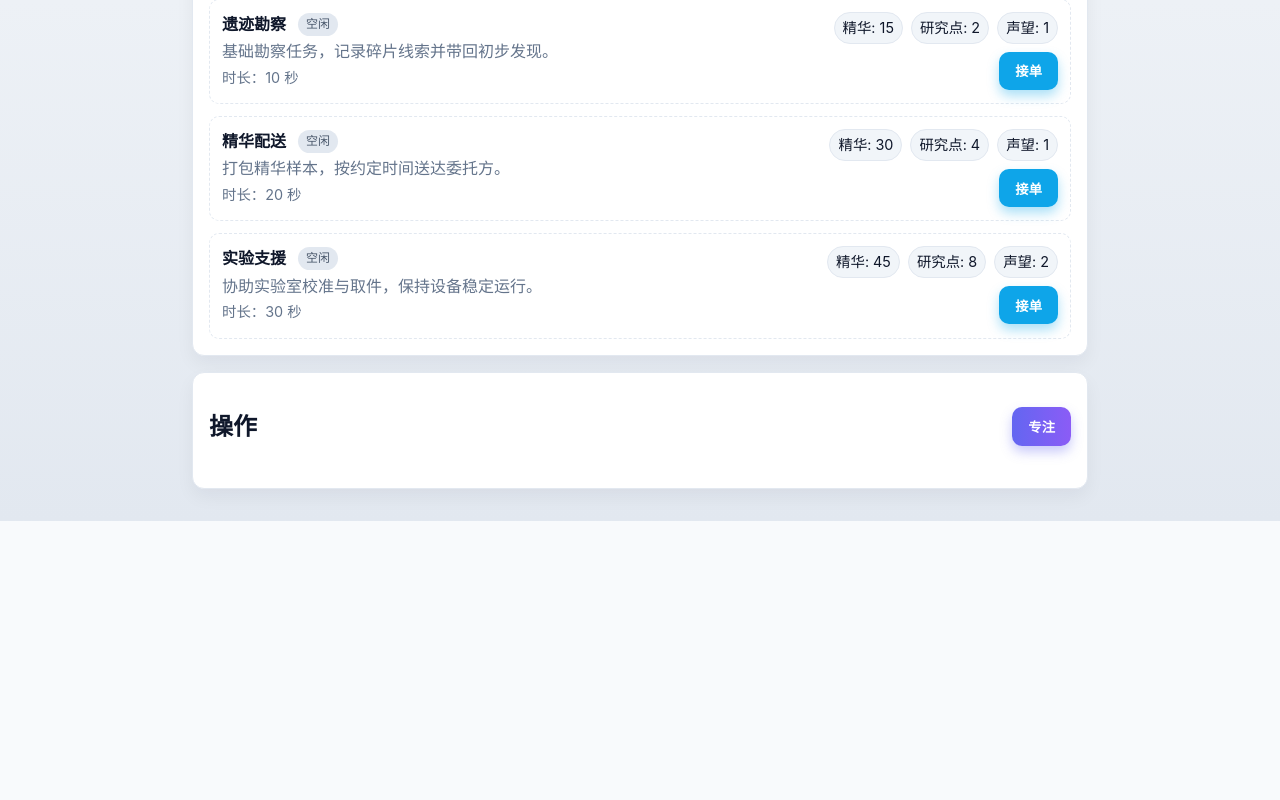
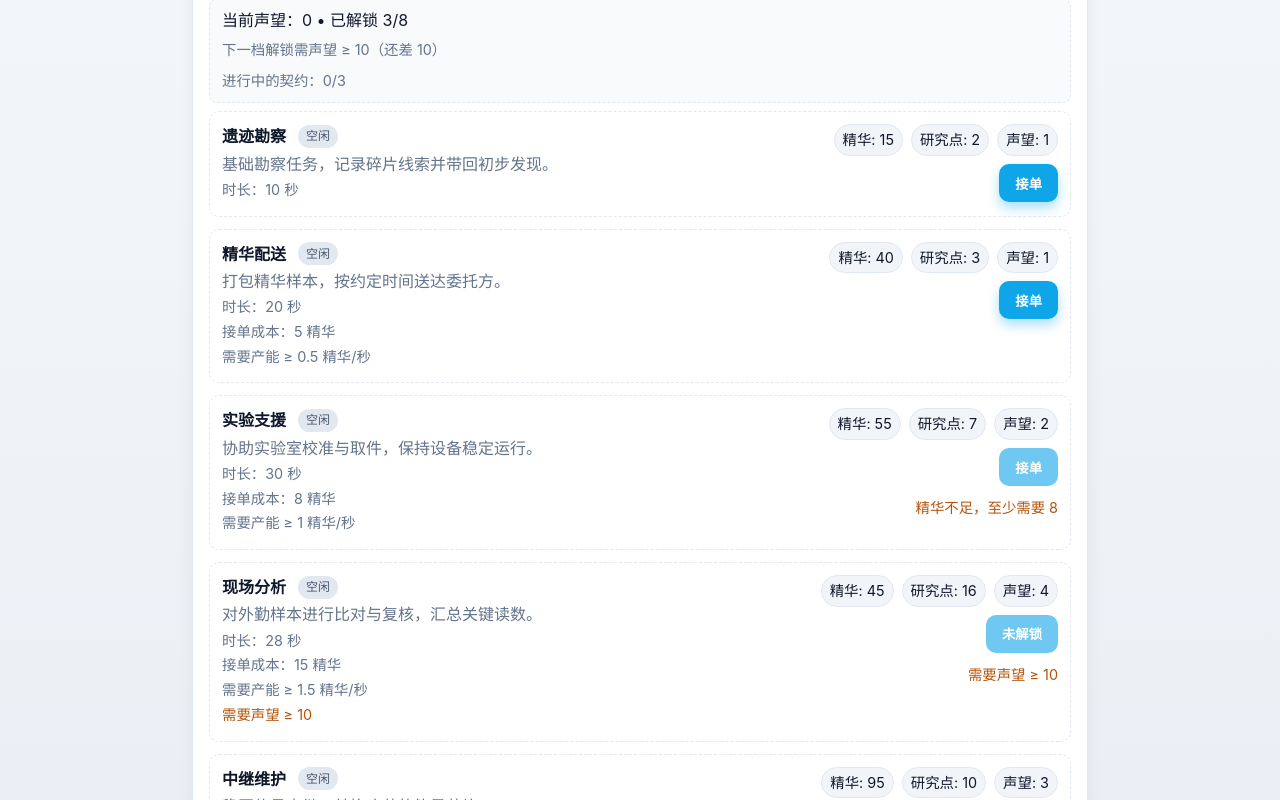
Before and after one commit to NeezerGu/xxgame, a React (Vite) app: page / in a window 1280 px wide. Shown: the part 520-1320 px from the top of the page. Before the commit the page ends 1041 px from the top, so only its background shows below. Built offline with nearby package versions, Linux system fonts and the light colour scheme.

Commit message:
Add contract accept constraints and UI hints

```diff
--- a/src/App.tsx
+++ b/src/App.tsx
@@ -7,6 +7,7 @@ import { getContractProgress } from "@engine/contracts";
 import type { GameState } from "@engine/types";
 import { UPGRADE_DEFINITIONS } from "@engine/data/upgrades";
 import { RESEARCH_DEFINITIONS } from "@engine/data/research";
+import { CONTRACT_DEFINITIONS } from "@engine/data/contracts";
 import { canBuyResearch } from "@engine/research";
 import { getDefaultLocale, persistLocale, t, type Locale, type MessageKey } from "./i18n";
 
@@ -201,6 +202,17 @@ function safeReadStorage(key: string): string | null {
   };
 
   const ascendProgress = Math.min(1, gameState.resources.essence / ASCEND_THRESHOLD);
+  const reputation = gameState.resources.reputation;
+  const activeContracts = gameState.contracts.slots.filter((slot) => slot.status === "active").length;
+  const unlockedContracts = CONTRACT_DEFINITIONS.filter(
+    (def) => (def.requiredReputation ?? 0) <= reputation
+  ).length;
+  const totalContracts = CONTRACT_DEFINITIONS.length;
+  const nextUnlockReputation = CONTRACT_DEFINITIONS.filter(
+    (def) => (def.requiredReputation ?? 0) > reputation
+  )
+    .map((def) => def.requiredReputation ?? 0)
+    .sort((a, b) => a - b)[0];
   const focusLabel =
     focusCooldownRemaining > 0
       ? t("actions.focusWithCooldown", { seconds: (focusCooldownRemaining / 1000).toFixed(1) }, locale)
@@ -274,11 +286,49 @@ function safeReadStorage(key: string): string | null {
               <h2>{t("contracts.title", undefined, locale)}</h2>
               <p className="muted small">{t("contracts.hint", undefined, locale)}</p>
             </div>
+            <div className="reputation-summary">
+              <div>
+                {t(
+                  "contracts.reputationSummary",
+                  { reputation, unlocked: unlockedContracts, total: totalContracts },
+                  locale
+                )}
+              </div>
+              <div className="muted small">
+                {nextUnlockReputation !== undefined
+                  ? t(
+                      "contracts.nextUnlock",
+                      { required: nextUnlockReputation, delta: Math.max(0, nextUnlockReputation - reputation) },
+                      locale
+                    )
+                  : t("contracts.allUnlocked", undefined, locale)}
+              </div>
+              <div className="muted small">
+                {t("contracts.capacity", { active: activeContracts, max: gameState.contracts.maxSlots }, locale)}
+              </div>
+            </div>
             <div className="contract-list">
               {gameState.contracts.slots.map((slot) => {
+                const def = CONTRACT_DEFINITIONS.find((item) => item.id === slot.id);
+                const requiredReputation = def?.requiredReputation ?? 0;
+                const acceptCost = def?.acceptCostEssence ?? 0;
+                const requiredEssencePerSecond = def?.requiredEssencePerSecond ?? 0;
+                const isUnlocked = reputation >= requiredReputation;
                 const progress = getContractProgress(slot);
                 const isActive = slot.status === "active";
                 const isCompleted = slot.status === "completed";
+                const hasCapacity = activeContracts < gameState.contracts.maxSlots || isActive || isCompleted;
+                const hasEssenceForCost = gameState.resources.essence >= acceptCost;
+                const meetsEssenceRate = gameState.production.perSecond >= requiredEssencePerSecond;
+                const disabledReason = !isUnlocked
+                  ? t("contracts.requireReputation", { required: requiredReputation }, locale)
+                  : !hasCapacity
+                    ? t("contracts.reason.capacity", { max: gameState.contracts.maxSlots }, locale)
+                    : !hasEssenceForCost
+                      ? t("contracts.reason.cost", { cost: acceptCost }, locale)
+                      : !meetsEssenceRate
+                        ? t("contracts.reason.eps", { eps: requiredEssencePerSecond }, locale)
+                        : undefined;
                 return (
                   <div className="contract-row" key={slot.id}>
                     <div className="contract-info">
@@ -298,6 +348,21 @@ function safeReadStorage(key: string): string | null {
                           locale
                         )}
                       </div>
+                      {acceptCost > 0 ? (
+                        <div className="muted small">
+                          {t("contracts.acceptCost", { cost: acceptCost }, locale)}
+                        </div>
+                      ) : null}
+                      {requiredEssencePerSecond > 0 ? (
+                        <div className="muted small">
+                          {t("contracts.requiredEps", { eps: requiredEssencePerSecond }, locale)}
+                        </div>
+                      ) : null}
+                      {!isUnlocked ? (
+                        <div className="muted small warning">
+                          {t("contracts.requireReputation", { required: requiredReputation }, locale)}
+                        </div>
+                      ) : null}
                       {isActive ? (
                         <div className="progress-bar contract-progress">
                           <div className="progress-fill" style={{ width: `${progress * 100}%` }} />
@@ -326,12 +391,15 @@ function safeReadStorage(key: string): string | null {
                       ) : (
                         <button
                           className="action-button secondary"
-                          disabled={isActive}
+                          disabled={isActive || !isUnlocked || !hasCapacity || !hasEssenceForCost || !meetsEssenceRate}
                           onClick={() => setGameState((prev) => applyAction(prev, { type: "acceptContract", contractId: slot.id }))}
                         >
-                          {t("contracts.accept", undefined, locale)}
+                          {isUnlocked
+                            ? t("contracts.accept", undefined, locale)
+                            : t("contracts.locked", undefined, locale)}
                         </button>
                       )}
+                      {disabledReason ? <div className="muted small warning">{disabledReason}</div> : null}
                     </div>
                   </div>
                 );
--- a/src/engine/contracts.ts
+++ b/src/engine/contracts.ts
@@ -5,9 +5,7 @@ import type { ContractsState, ContractSlot, GameState } from "./types";
 const DEFAULT_CONTRACT_SLOTS = BASE_CONTRACT_SLOTS;
 
 export function createInitialContractsState(maxSlots: number = DEFAULT_CONTRACT_SLOTS): ContractsState {
-  const desiredSlots = Math.min(maxSlots, CONTRACT_DEFINITIONS.length);
-  const available = CONTRACT_DEFINITIONS.slice(0, desiredSlots);
-  const slots: ContractSlot[] = available.map((def) => ({
+  const slots: ContractSlot[] = CONTRACT_DEFINITIONS.map((def) => ({
     id: def.id,
     nameKey: def.nameKey,
     descriptionKey: def.descriptionKey,
@@ -19,7 +17,7 @@ export function createInitialContractsState(maxSlots: number = DEFAULT_CONTRACT_
 
   return {
     slots,
-    maxSlots: desiredSlots
+    maxSlots: Math.min(maxSlots, CONTRACT_DEFINITIONS.length)
   };
 }
 
@@ -30,6 +28,24 @@ export function acceptContract(state: GameState, contractId: ContractId): GameSt
   }
 
   const slot = state.contracts.slots[slotIndex];
+  const activeSlots = state.contracts.slots.filter((s) => s.status === "active").length;
+  const def = findContractDefinition(contractId);
+  const requiredReputation = def.requiredReputation ?? 0;
+  const requiredEssencePerSecond = def.requiredEssencePerSecond ?? 0;
+  const acceptCostEssence = def.acceptCostEssence ?? 0;
+
+  if (state.resources.reputation < requiredReputation) {
+    return state;
+  }
+  if (state.production.perSecond < requiredEssencePerSecond) {
+    return state;
+  }
+  if (state.resources.essence < acceptCostEssence) {
+    return state;
+  }
+  if (activeSlots >= state.contracts.maxSlots) {
+    return state;
+  }
   if (slot.status !== "idle") {
     return state;
   }
@@ -42,6 +58,10 @@ export function acceptContract(state: GameState, contractId: ContractId): GameSt
 
   return {
     ...state,
+    resources: {
+      ...state.resources,
+      essence: state.resources.essence - acceptCostEssence
+    },
     contracts: replaceSlot(state.contracts, slotIndex, updatedSlot)
   };
 }
@@ -130,30 +150,22 @@ export function refreshContractFromDefinition(slot: ContractSlot): ContractSlot
 
 export function ensureContractSlotCount(state: GameState, desiredMaxSlots: number): GameState {
   const clampedDesired = Math.min(desiredMaxSlots, CONTRACT_DEFINITIONS.length);
-  const currentSlots = state.contracts.slots.length;
-  if (clampedDesired <= currentSlots && clampedDesired <= state.contracts.maxSlots) {
-    return state;
+  const withAllDefinitions = ensureAllDefinitionsPresent(state.contracts);
+  if (clampedDesired <= withAllDefinitions.maxSlots) {
+    if (withAllDefinitions === state.contracts) {
+      return state;
+    }
+    return {
+      ...state,
+      contracts: withAllDefinitions
+    };
   }
-
-  const targetSlots = Math.max(clampedDesired, currentSlots);
-  const needed = Math.max(0, targetSlots - currentSlots);
-
-  const newSlots: ContractSlot[] = CONTRACT_DEFINITIONS.slice(currentSlots, targetSlots).map((def) => ({
-    id: def.id,
-    nameKey: def.nameKey,
-    descriptionKey: def.descriptionKey,
-    durationMs: def.durationMs,
-    reward: def.reward,
-    elapsedMs: 0,
-    status: "idle"
-  }));
 
   return {
     ...state,
     contracts: {
-      ...state.contracts,
-      maxSlots: Math.max(state.contracts.maxSlots, targetSlots),
-      slots: [...state.contracts.slots, ...newSlots]
+      ...withAllDefinitions,
+      maxSlots: Math.max(withAllDefinitions.maxSlots, clampedDesired)
     }
   };
 }
@@ -166,3 +178,27 @@ function replaceSlot(contracts: ContractsState, index: number, slot: ContractSlo
     slots: nextSlots
   };
 }
+
+function ensureAllDefinitionsPresent(contracts: ContractsState): ContractsState {
+  const existingIds = new Set(contracts.slots.map((slot) => slot.id));
+  const missingDefs = CONTRACT_DEFINITIONS.filter((def) => !existingIds.has(def.id));
+
+  if (missingDefs.length === 0) {
+    return contracts;
+  }
+
+  const newSlots: ContractSlot[] = missingDefs.map((def) => ({
+    id: def.id,
+    nameKey: def.nameKey,
+    descriptionKey: def.descriptionKey,
+    durationMs: def.durationMs,
+    reward: def.reward,
+    elapsedMs: 0,
+    status: "idle"
+  }));
+
+  return {
+    ...contracts,
+    slots: [...contracts.slots, ...newSlots]
+  };
+}
--- a/src/engine/data/contracts.ts
+++ b/src/engine/data/contracts.ts
@@ -1,10 +1,22 @@
-export type ContractId = "starter-recon" | "essence-delivery" | "lab-support" | "field-analysis";
+export type ContractId =
+  | "starter-recon"
+  | "essence-delivery"
+  | "lab-support"
+  | "field-analysis"
+  | "relay-maintenance"
+  | "artifact-catalog"
+  | "stabilize-array"
+  | "sealed-archive";
 
 export interface ContractDefinition {
   id: ContractId;
   nameKey: string;
   descriptionKey: string;
   durationMs: number;
+  requiredReputation?: number;
+  tier?: number;
+  acceptCostEssence?: number;
+  requiredEssencePerSecond?: number;
   reward: {
     essence?: number;
     research?: number;
@@ -18,6 +30,10 @@ export const CONTRACT_DEFINITIONS: ContractDefinition[] = [
     nameKey: "contracts.starterRecon.name",
     descriptionKey: "contracts.starterRecon.description",
     durationMs: 10_000,
+    requiredReputation: 0,
+    tier: 1,
+    acceptCostEssence: 0,
+    requiredEssencePerSecond: 0,
     reward: {
       research: 2,
       essence: 15,
@@ -29,9 +45,13 @@ export const CONTRACT_DEFINITIONS: ContractDefinition[] = [
     nameKey: "contracts.essenceDelivery.name",
     descriptionKey: "contracts.essenceDelivery.description",
     durationMs: 20_000,
+    requiredReputation: 0,
+    tier: 1,
+    acceptCostEssence: 5,
+    requiredEssencePerSecond: 0.5,
     reward: {
-      research: 4,
-      essence: 30,
+      research: 3,
+      essence: 40,
       reputation: 1
     }
   },
@@ -40,9 +60,13 @@ export const CONTRACT_DEFINITIONS: ContractDefinition[] = [
     nameKey: "contracts.labSupport.name",
     descriptionKey: "contracts.labSupport.description",
     durationMs: 30_000,
+    requiredReputation: 0,
+    tier: 1,
+    acceptCostEssence: 8,
+    requiredEssencePerSecond: 1,
     reward: {
-      research: 8,
-      essence: 45,
+      research: 7,
+      essence: 55,
       reputation: 2
     }
   },
@@ -50,11 +74,75 @@ export const CONTRACT_DEFINITIONS: ContractDefinition[] = [
     id: "field-analysis",
     nameKey: "contracts.fieldAnalysis.name",
     descriptionKey: "contracts.fieldAnalysis.description",
-    durationMs: 25_000,
+    durationMs: 28_000,
+    requiredReputation: 10,
+    tier: 2,
+    acceptCostEssence: 15,
+    requiredEssencePerSecond: 1.5,
+    reward: {
+      research: 16,
+      essence: 45,
+      reputation: 4
+    }
+  },
+  {
+    id: "relay-maintenance",
+    nameKey: "contracts.relayMaintenance.name",
+    descriptionKey: "contracts.relayMaintenance.description",
+    durationMs: 32_000,
+    requiredReputation: 10,
+    tier: 2,
+    acceptCostEssence: 18,
+    requiredEssencePerSecond: 1.5,
     reward: {
       research: 10,
-      essence: 60,
-      reputation: 2
+      essence: 95,
+      reputation: 3
+    }
+  },
+  {
+    id: "artifact-catalog",
+    nameKey: "contracts.artifactCatalog.name",
+    descriptionKey: "contracts.artifactCatalog.description",
+    durationMs: 36_000,
+    requiredReputation: 10,
+    tier: 2,
+    acceptCostEssence: 22,
+    requiredEssencePerSecond: 2,
+    reward: {
+      research: 18,
+      essence: 40,
+      reputation: 5
+    }
+  },
+  {
+    id: "stabilize-array",
+    nameKey: "contracts.stabilizeArray.name",
+    descriptionKey: "contracts.stabilizeArray.description",
+    durationMs: 45_000,
+    requiredReputation: 25,
+    tier: 3,
+    acceptCostEssence: 30,
+    requiredEssencePerSecond: 2.5,
+    reward: {
+      research: 20,
+      essence: 100,
+      reputation: 7
+    }
+  },
+  {
+    id: "sealed-archive",
+    nameKey: "contracts.sealedArchive.name",
+    descriptionKey: "contracts.sealedArchive.description",
+    durationMs: 55_000,
+    requiredReputation: 50,
+    tier: 4,
+    acceptCostEssence: 40,
+    requiredEssencePerSecond: 3,
+    reward: {
+      research: 28,
+      essence: 130,
+      reputation: 12
     }
   }
 ];
--- a/src/i18n/messages.zh-CN.ts
+++ b/src/i18n/messages.zh-CN.ts
@@ -73,6 +73,17 @@ export const zhCNMessages = {
   "contracts.duration": "时长：{seconds} 秒",
   "contracts.accept": "接单",
   "contracts.claim": "领取奖励",
+  "contracts.locked": "未解锁",
+  "contracts.acceptCost": "接单成本：{cost} 精华",
+  "contracts.requiredEps": "需要产能 ≥ {eps} 精华/秒",
+  "contracts.reason.cost": "精华不足，至少需要 {cost}",
+  "contracts.reason.eps": "产能不足，至少需要 {eps} 精华/秒",
+  "contracts.reason.capacity": "没有空闲契约栏位",
+  "contracts.reputationSummary": "当前声望：{reputation} • 已解锁 {unlocked}/{total}",
+  "contracts.nextUnlock": "下一档解锁需声望 ≥ {required}（还差 {delta}）",
+  "contracts.allUnlocked": "已全部解锁当前契约阶梯",
+  "contracts.requireReputation": "需要声望 ≥ {required}",
+  "contracts.capacity": "进行中的契约：{active}/{max}",
   "contracts.status.idle": "空闲",
   "contracts.status.active": "进行中",
   "contracts.status.completed": "已完成",
@@ -83,5 +94,13 @@ export const zhCNMessages = {
   "contracts.labSupport.name": "实验支援",
   "contracts.labSupport.description": "协助实验室校准与取件，保持设备稳定运行。",
   "contracts.fieldAnalysis.name": "现场分析",
-  "contracts.fieldAnalysis.description": "对外勤样本进行比对与复核，汇总关键读数。"
+  "contracts.fieldAnalysis.description": "对外勤样本进行比对与复核，汇总关键读数。",
+  "contracts.relayMaintenance.name": "中继维护",
+  "contracts.relayMaintenance.description": "稳固信号中继，替换疲劳的能量芯片。",
+  "contracts.artifactCatalog.name": "遗物编目",
+  "contracts.artifactCatalog.description": "整理回收遗物，标注风险并准备运单摘要。",
+  "contracts.stabilizeArray.name": "稳态阵列",
+  "contracts.stabilizeArray.description": "在压力下调校收容阵列，避免能量连锁。",
+  "contracts.sealedArchive.name": "封印档案",
+  "contracts.sealedArchive.description": "鉴定并解读封印档案，确保原件完好无损。"
 } as const;
--- a/src/styles.css
+++ b/src/styles.css
@@ -307,3 +307,18 @@ textarea {
 .contract-progress {
   margin-top: 0.5rem;
 }
+
+.reputation-summary {
+  display: flex;
+  flex-direction: column;
+  gap: 0.2rem;
+  padding: 0.5rem 0.75rem;
+  border: 1px dashed #e2e8f0;
+  border-radius: 8px;
+  background: #f8fafc;
+  margin-bottom: 0.5rem;
+}
+
+.warning {
+  color: #b45309;
+}
```
Also changed, not shown: src/i18n/messages.en-US.ts (+20 -1 lines), 2 other files (tests, documents, lock files or other folders).
